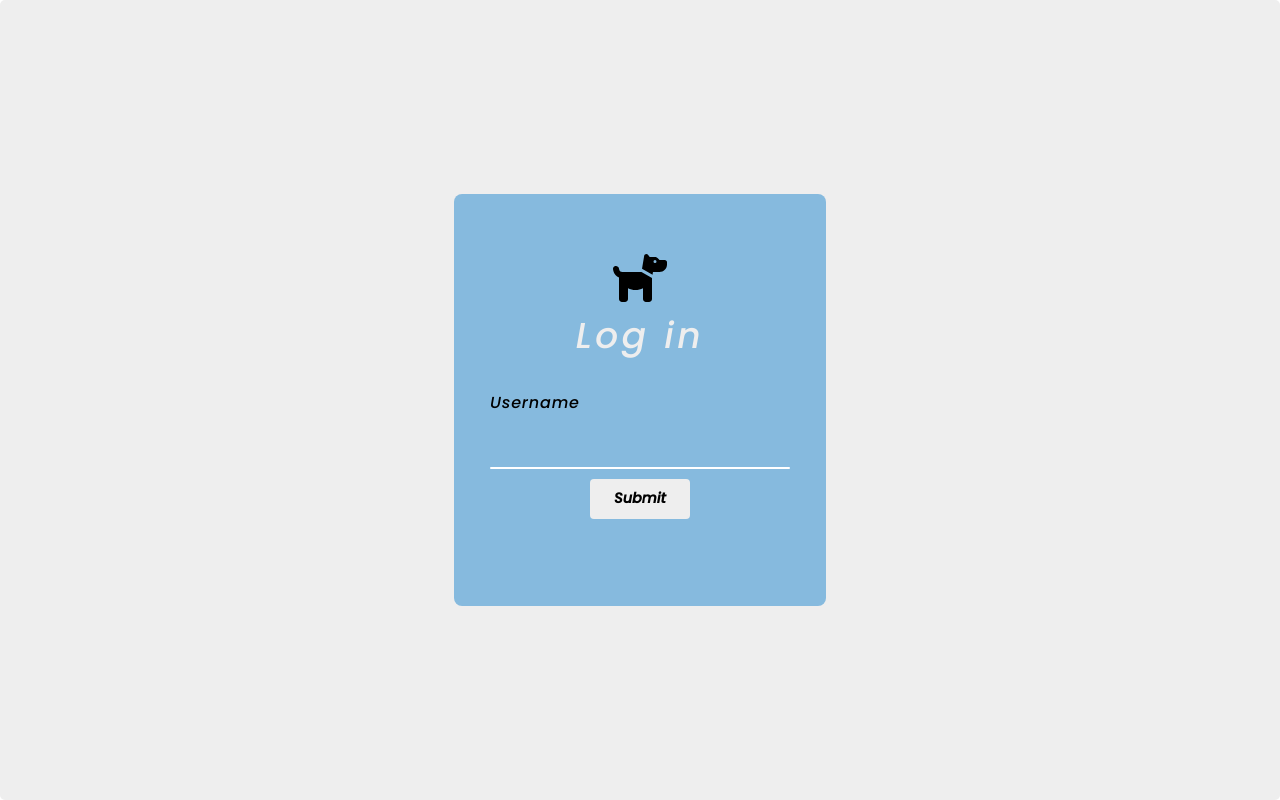
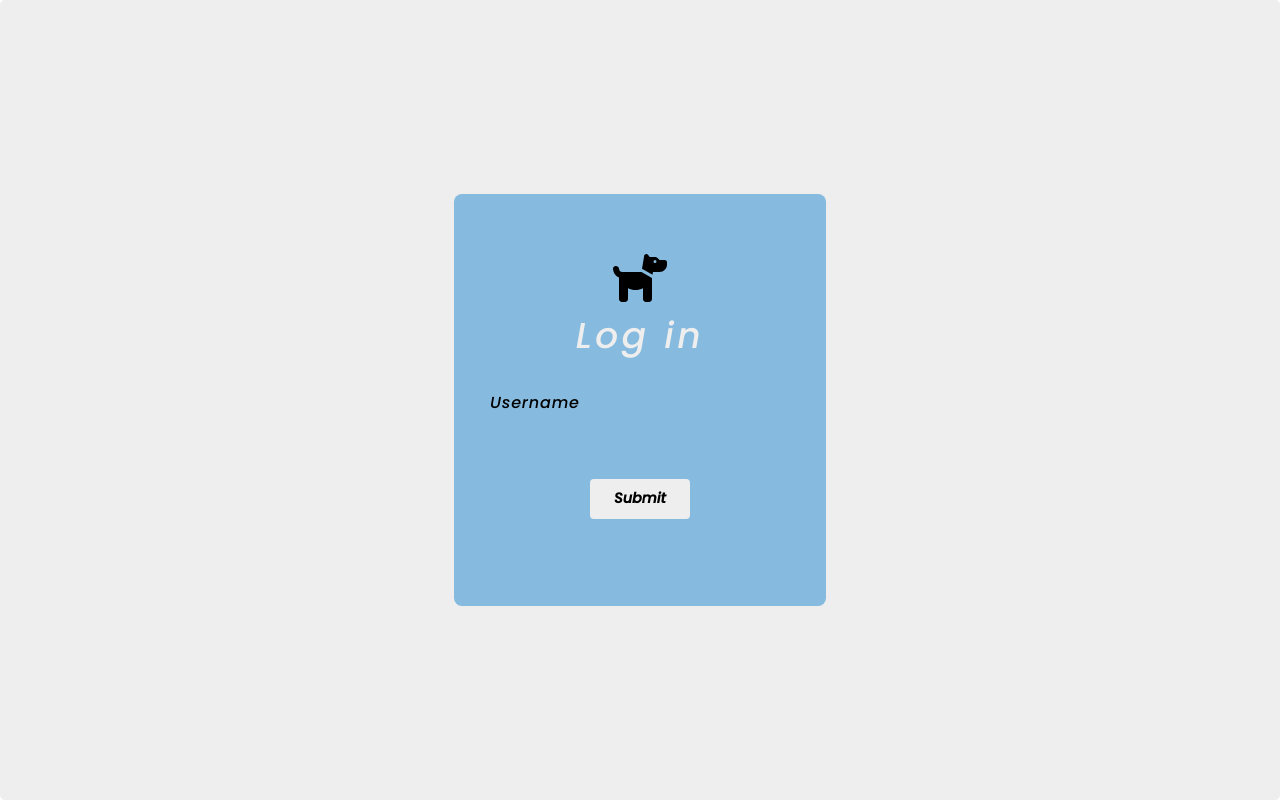
Before and after one commit to mjd3502/SWEN-261-Final-Project, an Angular app in the folder ufund-ui/ufund/: page /login in a window 1280 px wide. Built offline with nearby package versions, Linux system fonts and the light colour scheme.

Commit message:
minor formatting

```diff
--- a/ufund-ui/ufund/src/app/login/login.component.html
+++ b/ufund-ui/ufund/src/app/login/login.component.html
@@ -7,7 +7,6 @@
             <div class="inputBox">
                 <label>Username</label>
                 <input type="text"  formControlName="username" />
-                <i></i>
             </div>
             <input (click)="login()" type="submit" />
         </form>
```
Also changed, not shown: ufund-ui/ufund/src/app/login/login.component.css (+0 -11 lines).
